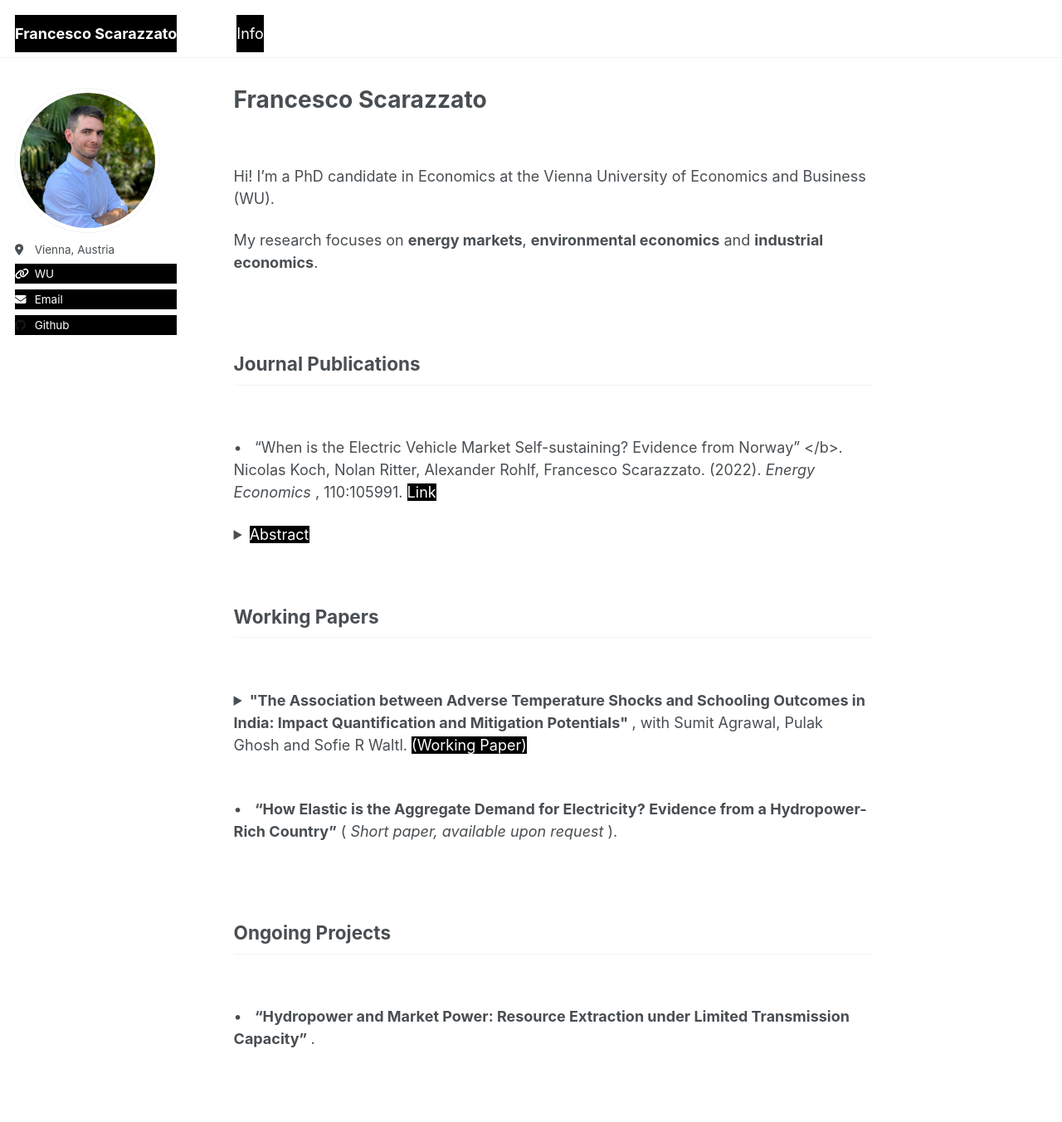
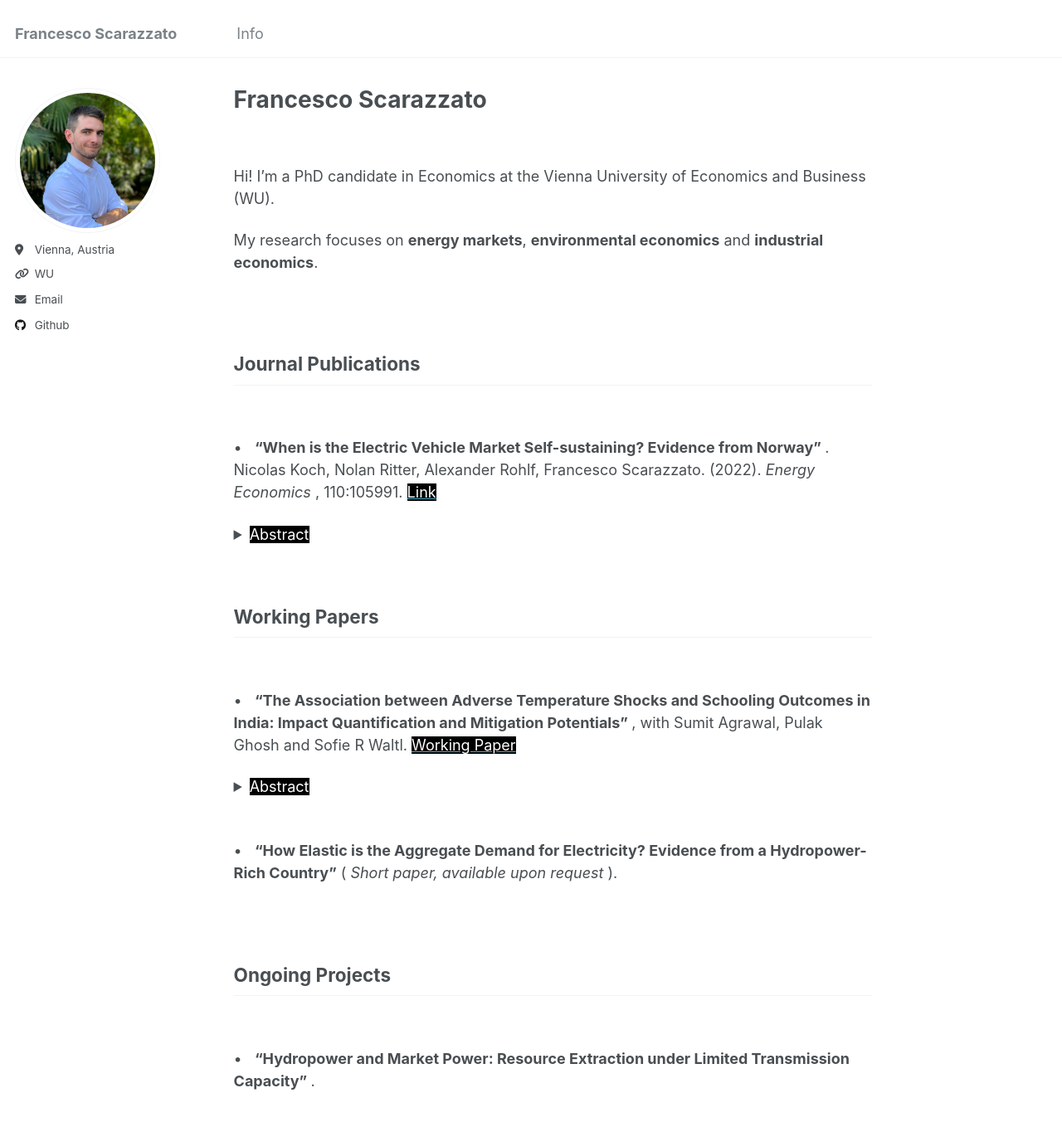
Before and after one commit to fscarazzato/fscarazzato.github.io, a Jekyll site: the page built from _pages/about.md, in a window 1280 px wide and 1400 px high. Shown: the top 1353 px of the window at 83% size. Built offline with Jekyll 4.4.1, drawn with Linux system fonts in a browser that asks for light colours.

Commit message:
Update about.md

```diff
--- a/_pages/about.md
+++ b/_pages/about.md
@@ -10,13 +10,9 @@ redirect_from:
 mark {
   background-color: black;
   color: white;
+  text-decoration: none;
 }
 
-a:link {
-  color: white;
-  background-color: black;
-  text-decoration: none;
-}
 
 </style>
 
@@ -34,8 +30,8 @@ Journal Publications
 
 <br>
 
-&#x2022; &nbsp; "When is the Electric Vehicle Market Self-sustaining? Evidence from Norway" </b>.
-Nicolas Koch, Nolan Ritter, Alexander Rohlf, Francesco Scarazzato. (2022). <i> Energy Economics </i>, 110:105991. <a href="https://doi.org/10.1016/j.eneco.2022.105991"> Link </a>
+&#x2022; &nbsp; <b> "When is the Electric Vehicle Market Self-sustaining? Evidence from Norway" </b>.
+Nicolas Koch, Nolan Ritter, Alexander Rohlf, Francesco Scarazzato. (2022). <i> Energy Economics </i>, 110:105991. <a href="https://doi.org/10.1016/j.eneco.2022.105991"><mark> Link </mark></a>
 
 <details>
 
@@ -55,11 +51,12 @@ Working Papers
 
 <br>
 
+&#x2022; &nbsp; <b> "The Association between Adverse Temperature Shocks and Schooling Outcomes in India: Impact Quantification and Mitigation Potentials" </b>,
+with Sumit Agrawal, Pulak Ghosh and Sofie R Waltl. <a href="https://sofiewaltl.com/wp-content/uploads/2024/09/india.pdf"> <mark> Working Paper </mark> </a>
 
 <details>
 
-<summary> <b> "The Association between Adverse Temperature Shocks and Schooling Outcomes in India: Impact Quantification and Mitigation Potentials" </b>,
-with Sumit Agrawal, Pulak Ghosh and Sofie R Waltl. <a href="https://sofiewaltl.com/wp-content/uploads/2024/09/india.pdf">(Working Paper)</a> </summary>
+<summary> <mark> Abstract </mark> </summary>
 
 <br>
 
```
